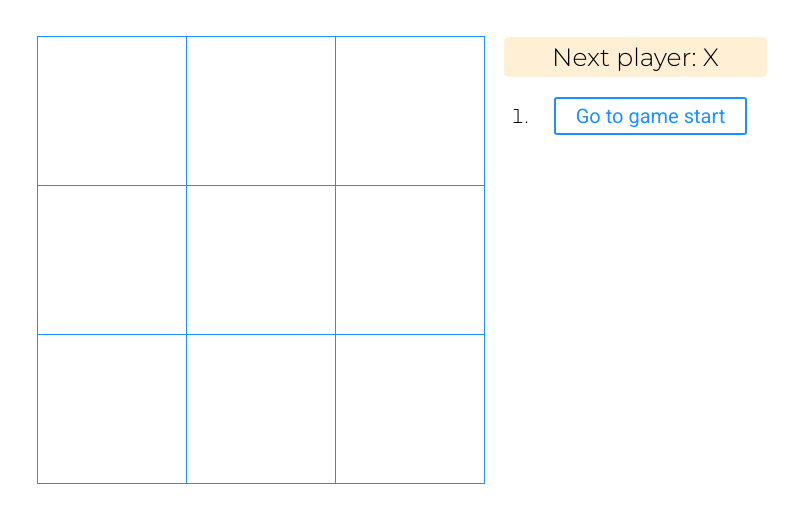
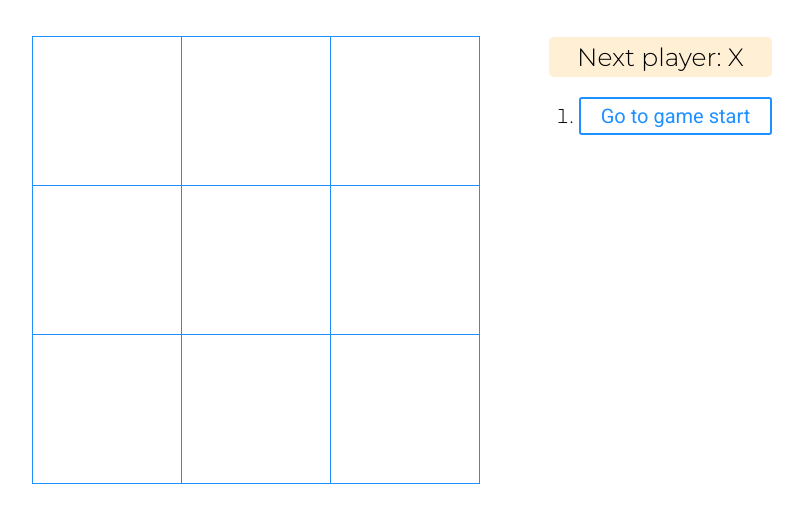
Before and after one commit to brentonjackson/tic-tac-toe, a React app: page / in a window 1280 px wide. Shown: the part 96-618 px from the top of the page, without its empty margins (238-1041 px from the left). Built offline with nearby package versions, Linux system fonts and the light colour scheme.

Commit message:
fixed spacing, added screenshot to readme

```diff
--- a/src/index.css
+++ b/src/index.css
@@ -65,5 +65,5 @@ li {
 }
 
 .game-info {
-  margin-left: 20px;
+  margin-left: 5em;
 }
--- a/src/index.js
+++ b/src/index.js
@@ -9,7 +9,7 @@ const Button = styled.button`
   border-radius: 3px;
   border: 2px solid dodgerblue;
   color: dodgerblue;
-  margin: 0 1em;
+  margin: 0;
   padding: 0.25em 1em;
   font-family: Roboto;
   font-size: 20px;
```
Also changed, not shown: README.md, tictactoe.PNG (added).
